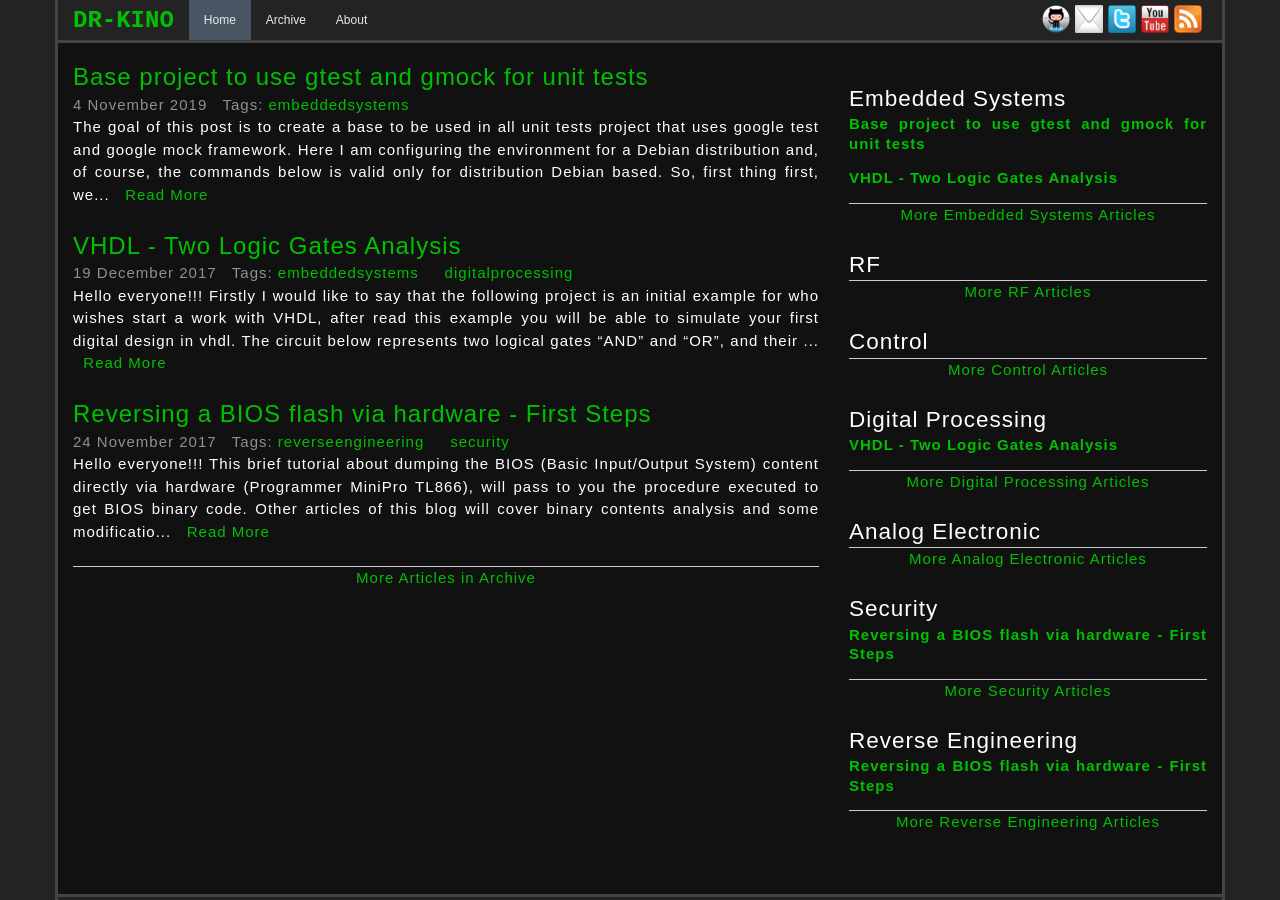
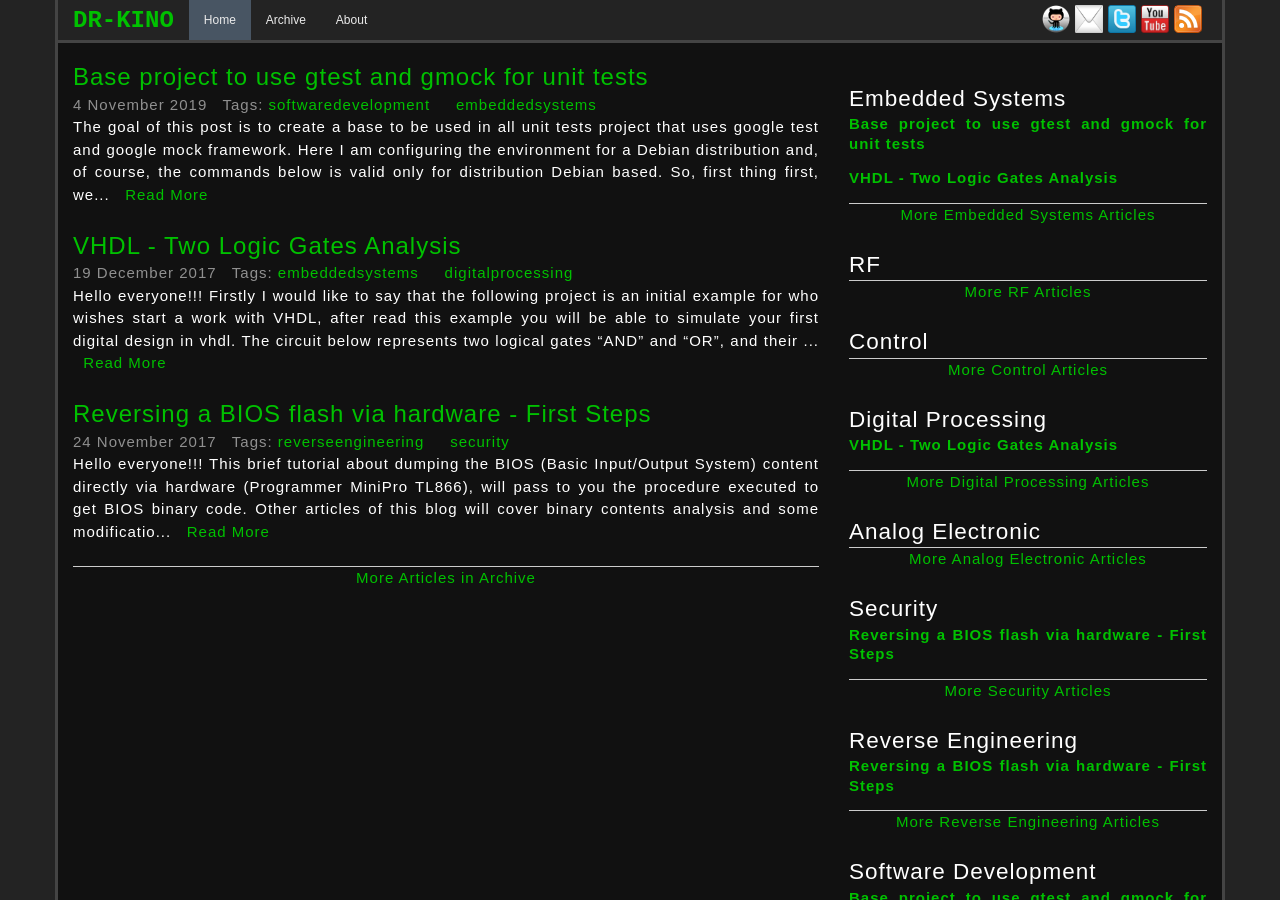
Before and after one commit to dr-kino/dr-kino.github.io, a Jekyll site: the page built from index.html, in a window 1280 px wide and 900 px high. Built offline with Jekyll 4.4.1, drawn with Linux system fonts in a browser that asks for light colours; nearby versions of some CDN libraries; comment, search, counter and statistics services are not loaded; some of the changed text lies outside the part shown.

Commit message:
New subject inserted in blog: "Software Development".

```diff
--- a/_posts/2019-11-04-base-project-to-use-gtest-and-gmock-in-unittest.markdown
+++ b/_posts/2019-11-04-base-project-to-use-gtest-and-gmock-in-unittest.markdown
@@ -2,6 +2,7 @@
 layout: article
 title: Base project to use gtest and gmock for unit tests
 tags:
+  - softwaredevelopment
   - embeddedsystems
 author:
   name: Rafael Cavalcanti
--- a/index.html
+++ b/index.html
@@ -133,5 +133,21 @@
       <a href="/tag/reverseengineering#item5">More Reverse Engineering Articles</a>
     </div>
 
+    <h2>Software Development</h2>
+    <ul class="briefPosts">
+      {% assign numFound = 0 %}
+      {% for post in site.posts %}
+        {% if post.tags contains "softwaredevelopment" %}
+          {% assign numFound = numFound | plus: 1 %}
+          {% if numFound <= 5 %}
+            <li><a href="{{ post.url }}">{{ post.title }}</a></li>
+          {% endif %}
+        {% endif %}
+      {% endfor %}
+    </ul>
+    <div class="moreArticles">
+      <a href="/tag/softwaredevelopment#item5">More Software Development Articles</a>
+    </div>
+
   </div>
 </div>
--- a/profile/rafaelcavalcanti/index.html
+++ b/profile/rafaelcavalcanti/index.html
@@ -23,4 +23,5 @@
   <li>Analog Elecronic</li>
   <li>Security</li>
   <li>Reverse Engineering</li>
+  <li>Software Development</li>
 </ol>
```
